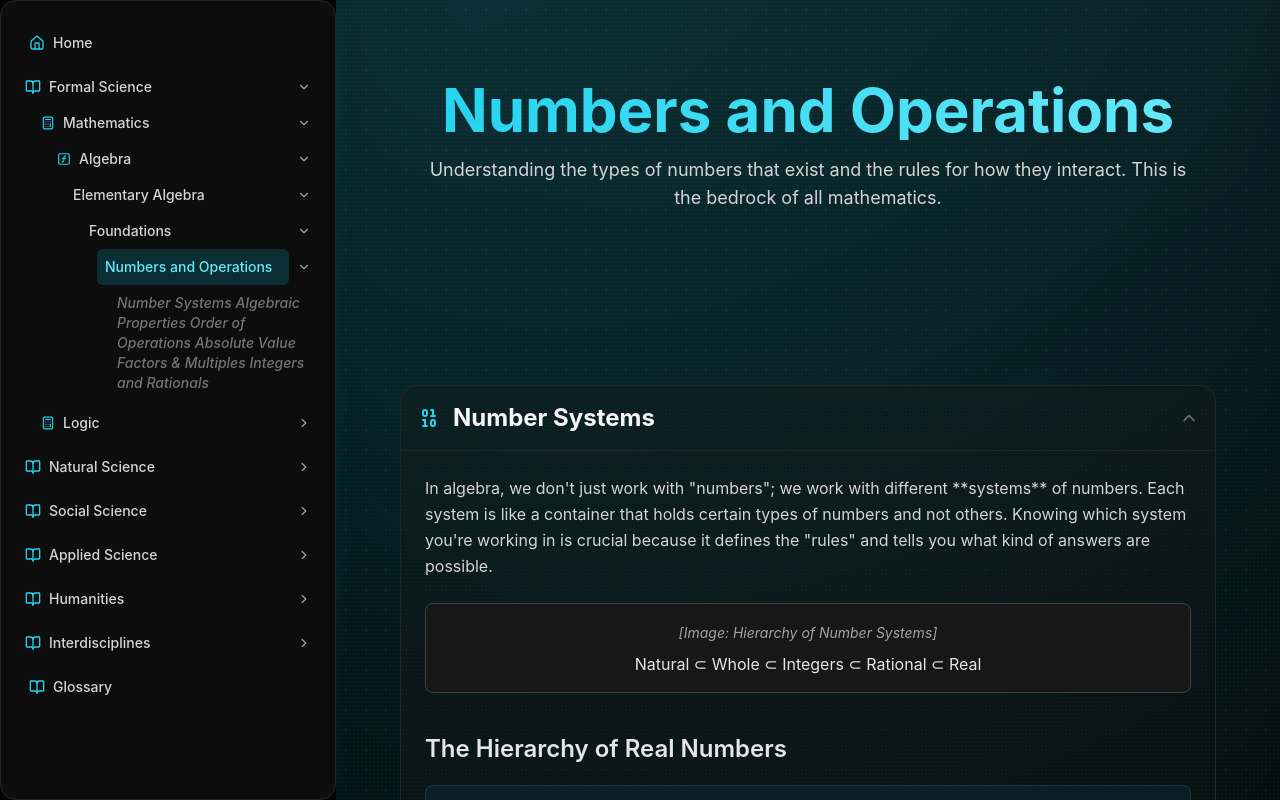
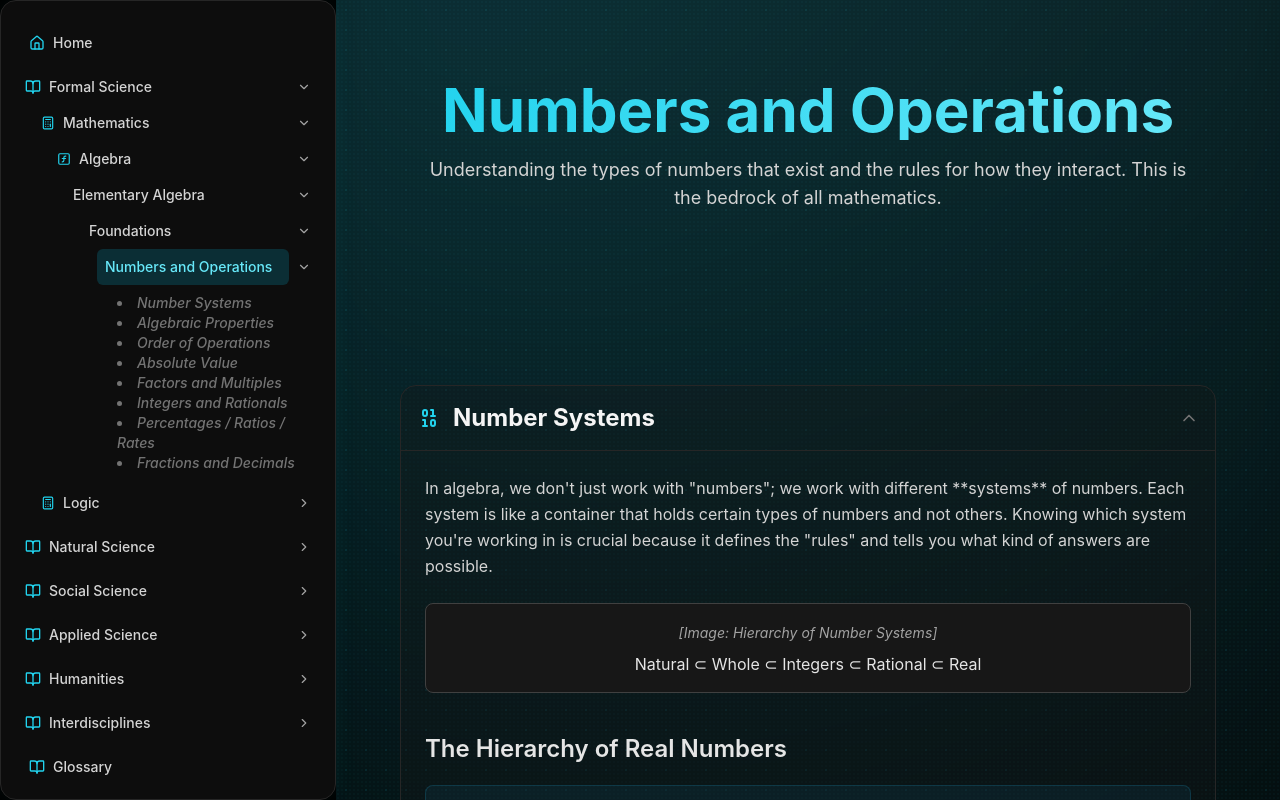
Before and after one commit to nickf723/ed-dev, a Next.js app: page /formal-science/mathematics/algebra/elementary-algebra/foundations/num-ops in a window 1280 px wide. Shown: the top 800 px of the page. Built offline with nearby package versions, Linux system fonts and the light colour scheme.

Commit message:
root of knowledge

```diff
--- a/app/formal-science/mathematics/algebra/elementary-algebra/foundations/num-ops/number-systems/page.tsx
+++ /dev/null
@@ -1,14 +0,0 @@
-// components/PageHeader.tsx
-import PageHeader from "@/components/PageHeader";
-
-export default function PlaceholderPage() {
-  return (
-    <main className="topic-page lg:px-16">
-      <PageHeader
-        eyebrow="Content Coming Soon"
-        title="Under Construction"
-        subtitle="This page is being built. Check back soon for new content!"
-      />
-    </main>
-  );
-}
--- a/app/formal-science/mathematics/algebra/elementary-algebra/foundations/num-ops/page.tsx
+++ b/app/formal-science/mathematics/algebra/elementary-algebra/foundations/num-ops/page.tsx
@@ -153,6 +153,15 @@ export default function NumbersAndOperationsPage() {
             subtitle="Connecting fractions to real-world comparisons."
           />
         </CollapsibleTopic>
+
+        {/* --- 8. FRACTIONS AND DECIMALS --- */}
+        <CollapsibleTopic title="Fractions and Decimals" icon={MinusIcon}>
+          <PageHeader
+            eyebrow="Content Coming Soon"
+            title="Under Construction"
+            subtitle="Conversions and operations."
+          />
+        </CollapsibleTopic>
       </div>
     </main>
   );
--- a/app/formal-science/mathematics/algebra/elementary-algebra/foundations/page.tsx
+++ b/app/formal-science/mathematics/algebra/elementary-algebra/foundations/page.tsx
@@ -33,7 +33,7 @@ const foundationsTopics = [
     href: "/formal-science/mathematics/algebra/elementary-algebra/foundations/num-ops",
     Icon: Calculator,
     description: "Explore number systems, properties, and the order of operations.",
-    className: "card-theme-elementary-algebra-foundations",
+    className: "card-theme-elementary-algebra-foundations", // <-- FIXED
     status: "In Progress",
   },
   {
@@ -41,7 +41,7 @@ const foundationsTopics = [
     href: "#",
     Icon: FunctionSquare,
     description: "Learn how symbols (variables) are used to represent unknown values.",
-    className: "theme-foundations",
+    className: "card-theme-elementary-algebra-foundations",
     status: "Planned",
   },
   {
@@ -49,7 +49,7 @@ const foundationsTopics = [
     href: "#",
     Icon: Shuffle,
     description: "The core rules (commutative, associative, distributive) that govern algebra.",
-    className: "theme-foundations",
+    className: "card-theme-elementary-algebra-foundations",
     status: "Planned",
   },
 ];
@@ -57,14 +57,14 @@ const foundationsTopics = [
 // Main Page Component
 export default function FoundationsPage() {
   return (
-    <main className="topic-page theme-foundations lg:px-16">
+    <main className="topic-page theme-elementary-algebra-foundations lg:px-16">
       <FloatingSymbols symbols={foundationsSymbols} />
       <PageHeader
         eyebrow="Elementary Algebra"
         title="Foundations"
         subtitle="The essential building blocks of algebra. Master these concepts, and all of high-level mathematics will become more intuitive."
       />
-
+      {/* Grid for Units */}
       <section className="topic-grid">
         {foundationsTopics.map((topic) => (
           <TopicCard
--- a/components/Sidebar.tsx
+++ b/components/Sidebar.tsx
@@ -155,12 +155,14 @@ export default function Sidebar() {
                       nested
                     >
                       <span className="px-3 py-2 text-neutral-500 italic">
-                        Number Systems
-                        Algebraic Properties
-                        Order of Operations
-                        Absolute Value
-                        Factors & Multiples
-                        Integers and Rationals
+                        <li>Number Systems</li>
+                        <li>Algebraic Properties</li>
+                        <li>Order of Operations</li>
+                        <li>Absolute Value</li>
+                        <li>Factors and Multiples</li>
+                        <li>Integers and Rationals</li>
+                        <li>Percentages / Ratios / Rates</li>
+                        <li>Fractions and Decimals</li>
                       </span>
                     </Dropdown>
                   </Dropdown>
```
